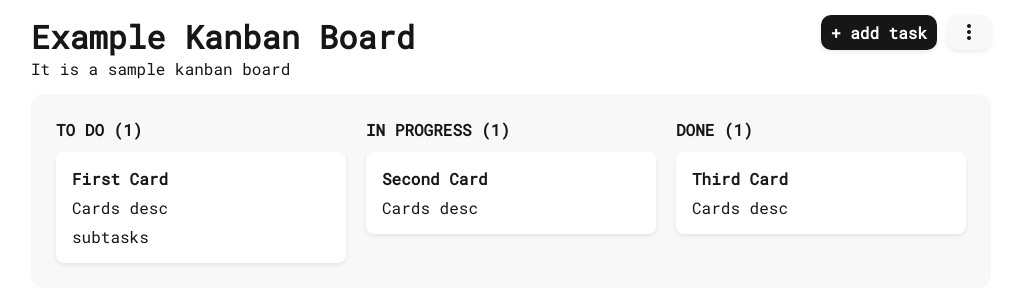
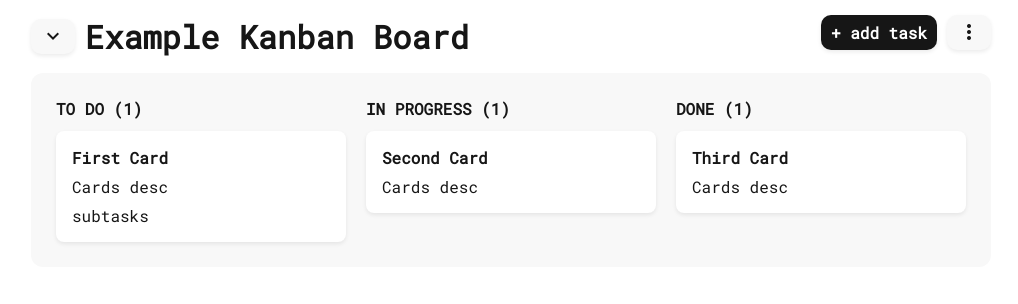
Before and after one commit to aniamarkh/kanban-board, a Vue app: page / in a window 1280 px wide. Shown: the top 304 px of the page, without its empty margins (129-1147 px from the left). Built offline with nearby package versions, Linux system fonts and the light colour scheme.

Commit message:
fix: some styles, add show-boards button

```diff
--- a/src/assets/main.scss
+++ b/src/assets/main.scss
@@ -19,7 +19,6 @@ main {
   font-weight: normal;
   font-style: normal;
   display: inline-block;
-  line-height: 1;
   text-transform: none;
   letter-spacing: normal;
   word-wrap: normal;
--- a/src/components/BoardHeader.vue
+++ b/src/components/BoardHeader.vue
@@ -7,8 +7,10 @@ const store = useBoardStore();
 <template>
   <header class="header">
     <div class="header__board">
+      <ButtonComponent btnClass="secondary" class="buttons__show-boards">
+        <span class="material-icons-outlined"> expand_more </span>
+      </ButtonComponent>
       <h1 class="board__title">{{ store.getBoard.title }}</h1>
-      <p class="board__desc">{{ store.getBoard.desc }}</p>
     </div>
     <div class="header__buttons">
       <ButtonComponent btnClass="primary" class="buttons__add-task">+ add task</ButtonComponent>
@@ -29,10 +31,16 @@ const store = useBoardStore();
   justify-content: space-between;
   align-items: flex-start;
   padding: 15px 0;
-}
 
-.header__buttons {
-  @include flex-row;
-  gap: 10px;
+  &__board {
+    @include flex-row;
+    gap: 10px;
+    align-items: center;
+  }
+
+  &__buttons {
+    @include flex-row;
+    gap: 10px;
+  }
 }
 </style>
--- a/src/components/CardComponent.vue
+++ b/src/components/CardComponent.vue
@@ -24,5 +24,10 @@ defineProps<{ card: Card }>();
   @include shadow;
   border-radius: 8px;
   cursor: pointer;
+  @include transition-ease;
+
+  &:hover {
+    transform: scale(1.05);
+  }
 }
 </style>
--- a/src/stores/boardStore.ts
+++ b/src/stores/boardStore.ts
@@ -6,7 +6,6 @@ export const useBoardStore = defineStore('board', {
     return {
       board: {
         title: 'Example Kanban Board',
-        desc: 'It is a sample kanban board',
         columns: [
           {
             id: 1,
--- a/src/types/types.ts
+++ b/src/types/types.ts
@@ -18,6 +18,5 @@ export interface Column {
 
 export interface Board {
   title: string
-  desc: string
   columns: Column[]
 }
```
